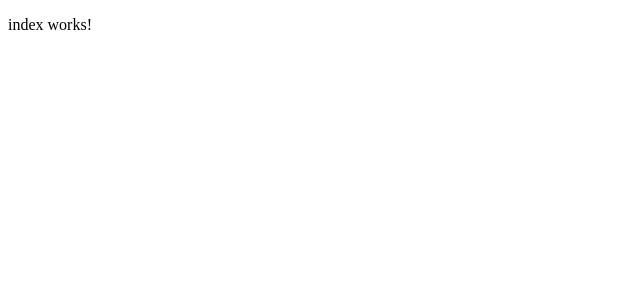
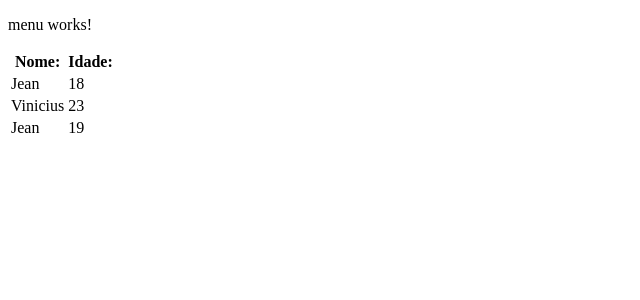
Before and after one commit to jean-mb/aula01-angular, an Angular app: page / in a window 1280 px wide. Shown: the top 300 px of the page, without its empty margins (0-640 px from the left). Built offline with nearby package versions, Linux system fonts and the light colour scheme.

Commit message:
pessoas concluido

```diff
--- a/src/app/app.module.ts
+++ b/src/app/app.module.ts
@@ -5,12 +5,14 @@ import { AppRoutingModule } from './app-routing.module';
 import { AppComponent } from './app.component';
 import { PessoasListarComponent } from './app/pessoas/pessoas-listar/pessoas-listar.component';
 import { IndexComponent } from './app/layout/index/index.component';
+import { MenuComponent } from './app/menu/menu/menu.component';
 
 @NgModule({
   declarations: [
     AppComponent,
     PessoasListarComponent,
-    IndexComponent
+    IndexComponent,
+    MenuComponent
   ],
   imports: [
     BrowserModule,
--- a/src/app/app/layout/index/index.component.html
+++ b/src/app/app/layout/index/index.component.html
@@ -1 +1,2 @@
-<p>index works!</p>
+<app-menu></app-menu>
+<app-pessoas-listar></app-pessoas-listar>
--- /dev/null
+++ b/src/app/app/menu/menu/menu.component.html
@@ -0,0 +1 @@
+<p>menu works!</p>
--- /dev/null
+++ b/src/app/app/pessoas/pessoa.ts
@@ -0,0 +1,9 @@
+export class Pessoa {
+    nome!: string;
+    idade!: number;
+
+    constructor(nome: string, idade:number){
+        this.nome = nome;
+        this.idade = idade
+    }
+}
--- a/src/app/app/pessoas/pessoas-listar/pessoas-listar.component.html
+++ b/src/app/app/pessoas/pessoas-listar/pessoas-listar.component.html
@@ -1 +1,14 @@
-<p>pessoas-listar works!</p>
+<table>
+    <thead>
+        <tr>
+            <th>Nome:</th>
+            <th>Idade:</th>
+        </tr>
+    </thead>
+    <tbody>
+        <tr *ngFor="let pessoa of pessoas">
+            <td>{{pessoa.nome}}</td>
+            <td>{{pessoa.idade}}</td>
+        </tr>
+    </tbody>
+</table>
--- a/src/app/app/pessoas/pessoas-listar/pessoas-listar.component.ts
+++ b/src/app/app/pessoas/pessoas-listar/pessoas-listar.component.ts
@@ -1,10 +1,17 @@
 import { Component } from '@angular/core';
+import { Pessoa } from '../pessoa';
 
 @Component({
   selector: 'app-pessoas-listar',
   templateUrl: './pessoas-listar.component.html',
-  styleUrls: ['./pessoas-listar.component.scss']
+  styleUrls: ['./pessoas-listar.component.scss'],
 })
 export class PessoasListarComponent {
-
+  pessoas: Pessoa[] = [];
+  constructor(){
+    let pessoa1: Pessoa = new Pessoa("Jean", 18);
+    let pessoa2: Pessoa = new Pessoa("Vinicius", 23);
+    let pessoa3: Pessoa = new Pessoa("Jean", 19);
+    this.pessoas.push(pessoa1,pessoa2,pessoa3);
+  }
 }
```
Also changed, not shown: src/app/app/menu/menu/menu.component.ts (added, +10 -0 lines), src/app/app/layout/index/index.component.ts (line endings or trailing spaces), src/app/app/menu/menu/menu.component.scss (added), 1 other file (tests, documents, lock files or other folders).
